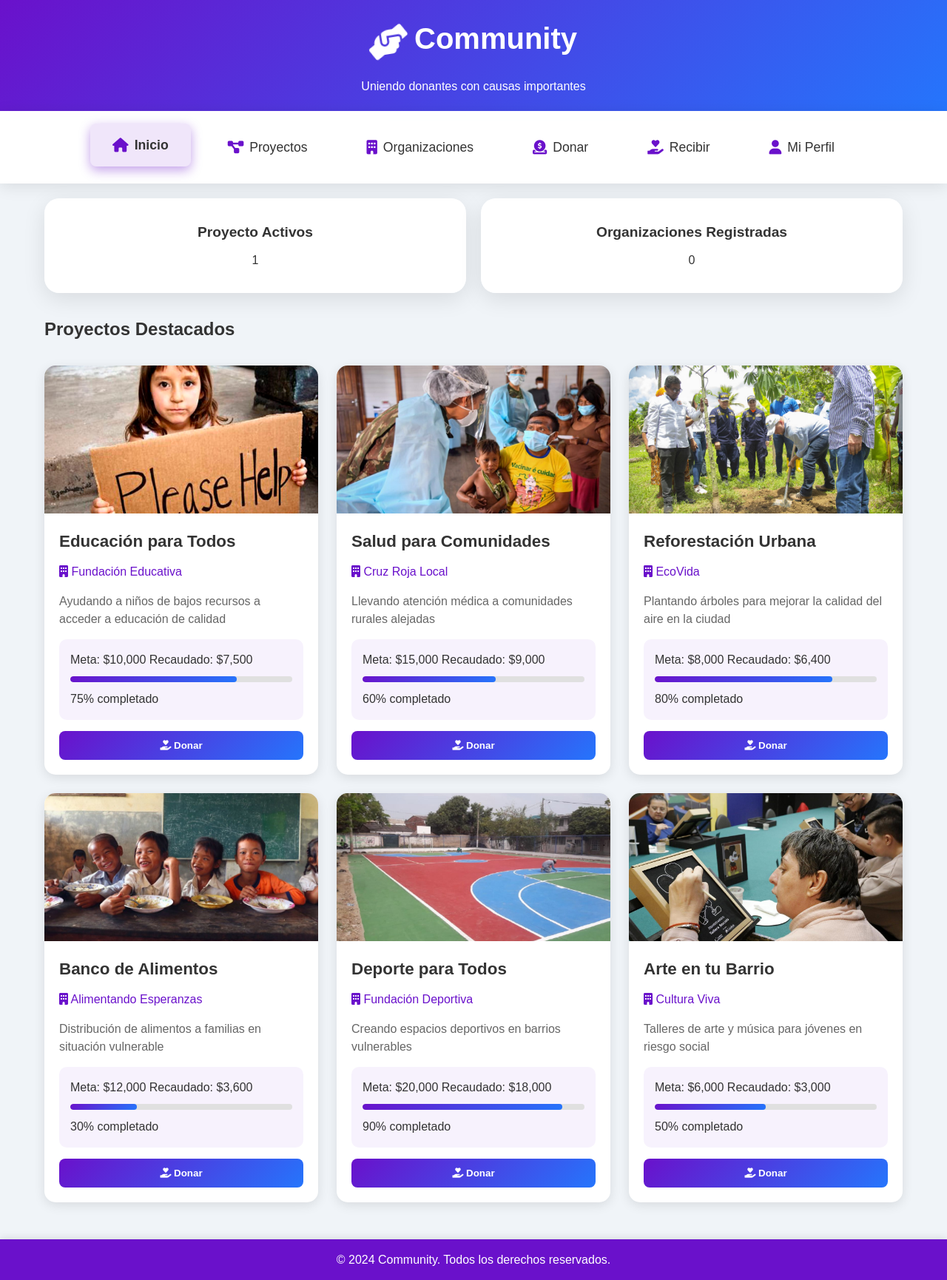
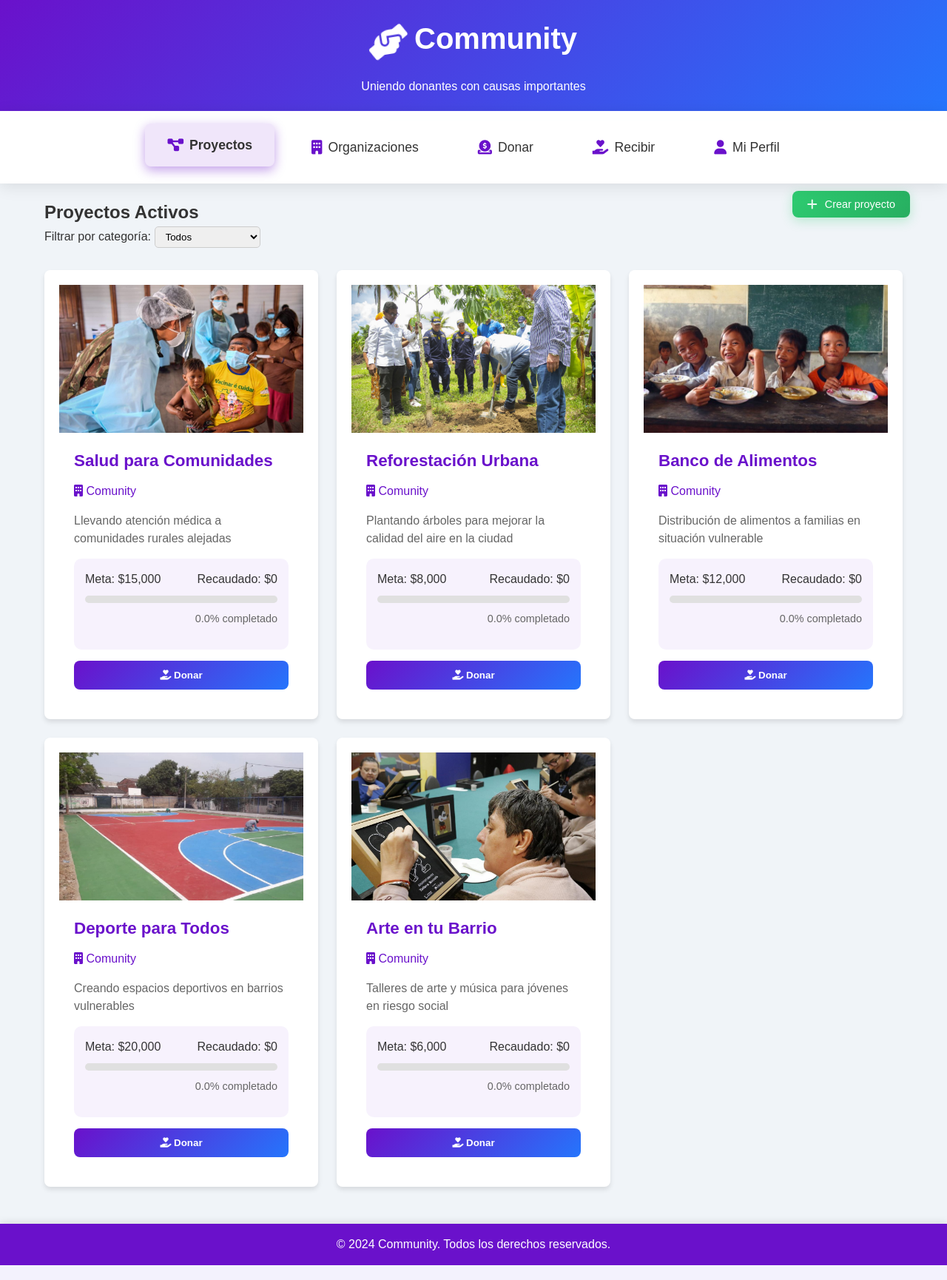
Before and after one commit to Curcolor/CONEXION_SOLIDARIA, a Flask app: page / in a window 1280 px wide. Shown: the whole page at 74% size. Run offline with Flask 3, Linux system fonts and the light colour scheme; data comes from the database, SQL or seed files in the repository; both versions use the stored data as it was after the commit; some libraries are stand-ins or nearby versions.

Commit message:
Refactor project structure and enhance database interactions
- Updated the home route to render 'proyectos.html' instead of 'index.html'.
- Improved database model methods for creating and retrieving organizations, including commit statements for better transaction handling.
- Added new methods for obtaining and deleting organizations, enhancing database management capabilities.
- Removed the obsolete 'index.html' template and added a new image asset.
- Cleaned up navigation links across various templates to remove the 'Inicio' link for a more streamlined user experience.

```diff
--- a/src/routes.py
+++ b/src/routes.py
@@ -7,7 +7,7 @@ def routes(app):
     @app.route('/')
     @app.route('/inicio')
     def home():
-        return render_template('index.html')
+        return render_template('pages/proyectos.html')
 
     @app.route('/registrarse')
     def registro():
--- a/src/templates/index.html
+++ /dev/null
@@ -1,199 +0,0 @@
-<!DOCTYPE html>
-<html lang="es">
-
-<head>
-    <meta charset="UTF-8">
-    <meta name="viewport" content="width=device-width, initial-scale=1.0">
-    <title>Community</title>
-    <link rel="stylesheet" href="/src/static/styles/style.css">
-    <link rel="stylesheet" href="https://cdnjs.cloudflare.com/ajax/libs/font-awesome/6.0.0-beta3/css/all.min.css">
-</head>
-
-<body>
-    <header>
-        <div class="logo">
-            <i class="fas fa-hands-helping"></i>
-            <h1><a href="/inicio" style="text-decoration: none; color: inherit;">Community</a></h1>
-        </div>
-        <p>Uniendo donantes con causas importantes</p>
-    </header>
-
-    <nav class="nav">
-        <a href="/inicio" data-tooltip="Página principal del sitio" class="active"><i
-                class="fas fa-home"></i> Inicio</a>
-        <a href="/proyectos" data-tooltip="Explora todos los proyectos disponibles"><i
-                class="fas fa-project-diagram"></i> Proyectos</a>
-        <a href="/organizaciones" data-tooltip="Conoce las organizaciones que están haciendo la diferencia"><i
-                class="fas fa-building"></i> Organizaciones</a>
-        <a href="/donar" data-tooltip="Contribuye a las causas que te importan"><i
-                class="fas fa-donate"></i> Donar</a>
-        <a href="/recibir" data-tooltip="Conecta con quienes ofrecen ayudas"><i
-                class="fas fa-hand-holding-heart"></i> Recibir</a>
-        <a href="/perfil" data-tooltip="Gestiona tu perfil y tus donaciones"><i
-                class="fas fa-user"></i> Mi Perfil</a>
-    </nav>
-    <div class="container">
-        <div class="dashboard">
-            <a href="/proyectos" class="card clickable">
-                <h3>Proyecto Activos</h3>
-                <p id="activeProjects">1</p>
-            </a>
-            <a href="/src/templates/pages/perfil.html#mis-organizaciones" class="card clickable">
-                <h3>Organizaciones Registradas</h3>
-                <p id="registeredOrgs">0</p>
-            </a>
-        </div>
-
-        <h2>Proyectos Destacados</h2>
-        <div class="featured-projects">
-            <div class="project-card">
-                <img src="/src/static/images/helpp.jpg" alt="Proyecto de Educación">
-                <div class="project-content">
-                    <h3 class="project-title">Educación para Todos</h3>
-                    <p class="organization-name"><i class="fas fa-building"></i> Fundación Educativa</p>
-                    <p class="project-description">Ayudando a niños de bajos recursos a acceder a educación de calidad
-                    </p>
-                    <div class="project-meta">
-                        <div class="meta-item">
-                            <span>Meta: $10,000</span>
-                            <span>Recaudado: $7,500</span>
-                        </div>
-                        <div class="progress-bar">
-                            <div class="progress" style="width: 75%"></div>
-                        </div>
-                        <p class="progress-text">75% completado</p>
-                    </div>
-                    <div class="project-actions">
-                        <button class="btn-donar" onclick="window.location.href='/donar'"><i
-                                class="fas fa-hand-holding-heart"></i> Donar</button>
-
-                    </div>
-                </div>
-            </div>
-
-            <div class="project-card">
-                <img src="/src/static/images/rural.jpg" alt="Proyecto de Salud">
-                <div class="project-content">
-                    <h3 class="project-title">Salud para Comunidades</h3>
-                    <p class="organization-name"><i class="fas fa-building"></i> Cruz Roja Local</p>
-                    <p class="project-description">Llevando atención médica a comunidades rurales alejadas</p>
-                    <div class="project-meta">
-                        <div class="meta-item">
-                            <span>Meta: $15,000</span>
-                            <span>Recaudado: $9,000</span>
-                        </div>
-                        <div class="progress-bar">
-                            <div class="progress" style="width: 60%"></div>
-                        </div>
-                        <p class="progress-text">60% completado</p>
-                    </div>
-                    <div class="project-actions">
-                        <button class="btn-donar" onclick="window.location.href='/donar'"><i
-                                class="fas fa-hand-holding-heart"></i> Donar</button>
-                    </div>
-                </div>
-            </div>
-
-            <div class="project-card">
-                <img src="/src/static/images/plantar.jpg" alt="Proyecto Ambiental">
-                <div class="project-content">
-                    <h3 class="project-title">Reforestación Urbana</h3>
-                    <p class="organization-name"><i class="fas fa-building"></i> EcoVida</p>
-                    <p class="project-description">Plantando árboles para mejorar la calidad del aire en la ciudad</p>
-                    <div class="project-meta">
-                        <div class="meta-item">
-                            <span>Meta: $8,000</span>
-                            <span>Recaudado: $6,400</span>
-                        </div>
-                        <div class="progress-bar">
-                            <div class="progress" style="width: 80%"></div>
-                        </div>
-                        <p class="progress-text">80% completado</p>
-                    </div>
-                    <div class="project-actions">
-                        <button class="btn-donar" onclick="window.location.href='/donar'"><i
-                                class="fas fa-hand-holding-heart"></i> Donar</button>
-                    </div>
-                </div>
-            </div>
-
-            <div class="project-card">
-                <img src="/src/static/images/alimento.jpg" alt="Proyecto de Alimentación">
-                <div class="project-content">
-                    <h3 class="project-title">Banco de Alimentos</h3>
-                    <p class="organization-name"><i class="fas fa-building"></i> Alimentando Esperanzas</p>
-                    <p class="project-description">Distribución de alimentos a familias en situación vulnerable</p>
-                    <div class="project-meta">
-                        <div class="meta-item">
-                            <span>Meta: $12,000</span>
-                            <span>Recaudado: $3,600</span>
-                        </div>
-                        <div class="progress-bar">
-                            <div class="progress" style="width: 30%"></div>
-                        </div>
-                        <p class="progress-text">30% completado</p>
-                    </div>
-                    <div class="project-actions">
-                        <button class="btn-donar" onclick="window.location.href='/donar'"><i
-                                class="fas fa-hand-holding-heart"></i> Donar</button>
-
-                    </div>
-                </div>
-            </div>
-
-            <div class="project-card">
-                <img src="/src/static/images/deporte.jpg" alt="Proyecto Deportivo">
-                <div class="project-content">
-                    <h3 class="project-title">Deporte para Todos</h3>
-                    <p class="organization-name"><i class="fas fa-building"></i> Fundación Deportiva</p>
-                    <p class="project-description">Creando espacios deportivos en barrios vulnerables</p>
-                    <div class="project-meta">
-                        <div class="meta-item">
-                            <span>Meta: $20,000</span>
-                            <span>Recaudado: $18,000</span>
-                        </div>
-                        <div class="progress-bar">
-                            <div class="progress" style="width: 90%"></div>
-                        </div>
-                        <p class="progress-text">90% completado</p>
-                    </div>
-                    <div class="project-actions">
-                        <button class="btn-donar" onclick="window.location.href='/donar'"><i
-                                class="fas fa-hand-holding-heart"></i> Donar</button>
-
-                    </div>
-                </div>
-            </div>
-
-            <div class="project-card">
-                <img src="/src/static/images/arte.jpg" alt="Proyecto Cultural">
-                <div class="project-content">
-                    <h3 class="project-title">Arte en tu Barrio</h3>
-                    <p class="organization-name"><i class="fas fa-building"></i> Cultura Viva</p>
-                    <p class="project-description">Talleres de arte y música para jóvenes en riesgo social</p>
-                    <div class="project-meta">
-                        <div class="meta-item">
-                            <span>Meta: $6,000</span>
-                            <span>Recaudado: $3,000</span>
-                        </div>
-                        <div class="progress-bar">
-                            <div class="progress" style="width: 50%"></div>
-                        </div>
-                        <p class="progress-text">50% completado</p>
-                    </div>
-                    <div class="project-actions">
-                        <button class="btn-donar" onclick="window.location.href='/donar'"><i
-                                class="fas fa-hand-holding-heart"></i> Donar</button>
-
-                    </div>
-                </div>
-            </div>
-        </div>
-    </div>
-
-    <footer>
-        <p>&copy; 2024 Community. Todos los derechos reservados.</p>
-    </footer>
-</body>
-
-</html>
--- a/src/templates/pages/donar.html
+++ b/src/templates/pages/donar.html
@@ -20,8 +20,6 @@
     </header>
 
     <nav class="nav">
-        <a href="/inicio" data-tooltip="Página principal del sitio"><i class="fas fa-home"></i>
-            Inicio</a>
         <a href="/proyectos" data-tooltip="Explora todos los proyectos disponibles"><i
                 class="fas fa-project-diagram"></i> Proyectos</a>
         <a href="/organizaciones"
--- a/src/templates/pages/nuevaOR.html
+++ b/src/templates/pages/nuevaOR.html
@@ -18,7 +18,6 @@
     </header>
 
     <nav class="nav">
-        <a href="/inicio" data-tooltip="Página principal del sitio"><i class="fas fa-home"></i> Inicio</a>
         <a href="/proyectos" data-tooltip="Explora todos los proyectos disponibles"><i class="fas fa-project-diagram"></i> Proyectos</a>
         <a href="/organizaciones" data-tooltip="Conoce las organizaciones que están haciendo la diferencia" class="active"><i class="fas fa-building"></i> Organizaciones</a>
         <a href="/donar" data-tooltip="Contribuye a las causas que te importan"><i class="fas fa-donate"></i> Donar</a>
--- a/src/templates/pages/nuevoProyecto.html
+++ b/src/templates/pages/nuevoProyecto.html
@@ -18,7 +18,6 @@
     </header>
 
     <nav class="nav">
-        <a href="/inicio" data-tooltip="Página principal del sitio"><i class="fas fa-home"></i> Inicio</a>
         <a href="/proyectos" data-tooltip="Explora todos los proyectos disponibles" class="active"><i class="fas fa-project-diagram"></i> Proyectos</a>
         <a href="/organizaciones" data-tooltip="Conoce las organizaciones que están haciendo la diferencia"><i class="fas fa-building"></i> Organizaciones</a>
         <a href="/donar" data-tooltip="Contribuye a las causas que te importan"><i class="fas fa-donate"></i> Donar</a>
--- a/src/templates/pages/organizaciones.html
+++ b/src/templates/pages/organizaciones.html
@@ -19,7 +19,6 @@
     </header>
 
     <nav class="nav">
-        <a href="/inicio" data-tooltip="Página principal del sitio"  ><i class="fas fa-home"></i> Inicio</a>
         <a href="/proyectos" data-tooltip="Explora todos los proyectos disponibles"><i class="fas fa-project-diagram"></i> Proyectos</a>
         <a href="/organizaciones" data-tooltip="Conoce las organizaciones que están haciendo la diferencia" class="active"><i class="fas fa-building"></i> Organizaciones</a>
         <a href="/donar" data-tooltip="Contribuye a las causas que te importan"><i class="fas fa-donate"></i> Donar</a>
--- a/src/templates/pages/perfil.html
+++ b/src/templates/pages/perfil.html
@@ -18,7 +18,6 @@
     </header>
 
     <nav class="nav">
-        <a href="/inicio" data-tooltip="Página principal del sitio" ><i class="fas fa-home"></i> Inicio</a>
         <a href="/proyectos" data-tooltip="Explora todos los proyectos disponibles"><i class="fas fa-project-diagram"></i> Proyectos</a>
         <a href="/organizaciones" data-tooltip="Conoce las organizaciones que están haciendo la diferencia"><i class="fas fa-building"></i> Organizaciones</a>
         <a href="/donar" data-tooltip="Contribuye a las causas que te importan"><i class="fas fa-donate"></i> Donar</a>
--- a/src/templates/pages/proyectos.html
+++ b/src/templates/pages/proyectos.html
@@ -22,8 +22,6 @@
     </header>
 
     <nav class="nav">
-        <a href="/inicio" data-tooltip="Página principal del sitio"><i class="fas fa-home"></i>
-            Inicio</a>
         <a href="/proyectos" data-tooltip="Explora todos los proyectos disponibles"
             class="active"><i class="fas fa-project-diagram"></i> Proyectos</a>
         <a href="/organizaciones"
--- a/src/templates/pages/recibir.html
+++ b/src/templates/pages/recibir.html
@@ -18,7 +18,6 @@
     </header>
 
     <nav class="nav">
-        <a href="/inicio" data-tooltip="Página principal del sitio" ><i class="fas fa-home"></i> Inicio</a>
         <a href="/proyectos" data-tooltip="Explora todos los proyectos disponibles"><i class="fas fa-project-diagram"></i> Proyectos</a>
         <a href="/organizaciones" data-tooltip="Conoce las organizaciones que están haciendo la diferencia"><i class="fas fa-building"></i> Organizaciones</a>
         <a href="/donar" data-tooltip="Contribuye a las causas que te importan"><i class="fas fa-donate"></i> Donar</a>
```
Also changed, not shown: src/Models/modelo_db.py (+96 -12 lines), database/prueba.sqlite, src/static/images/comunity.jpg (added).
